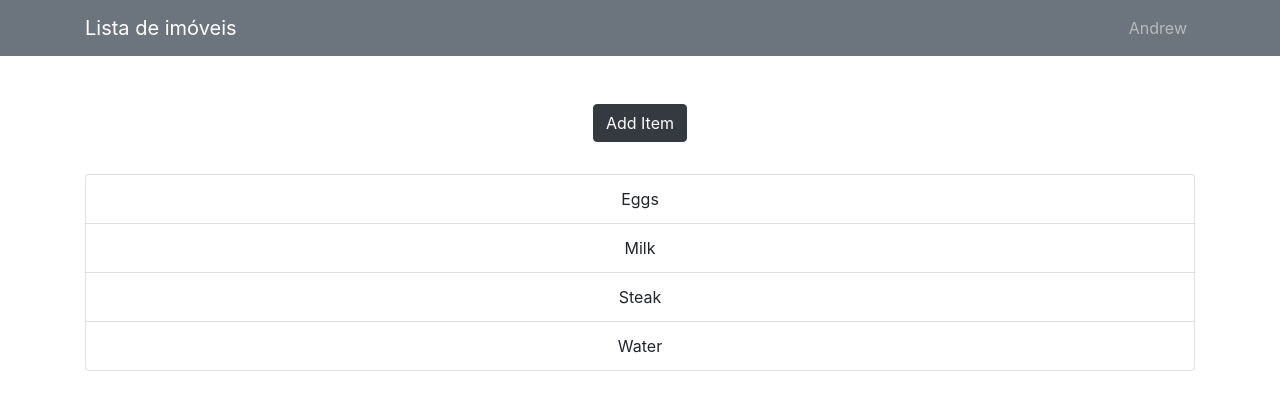
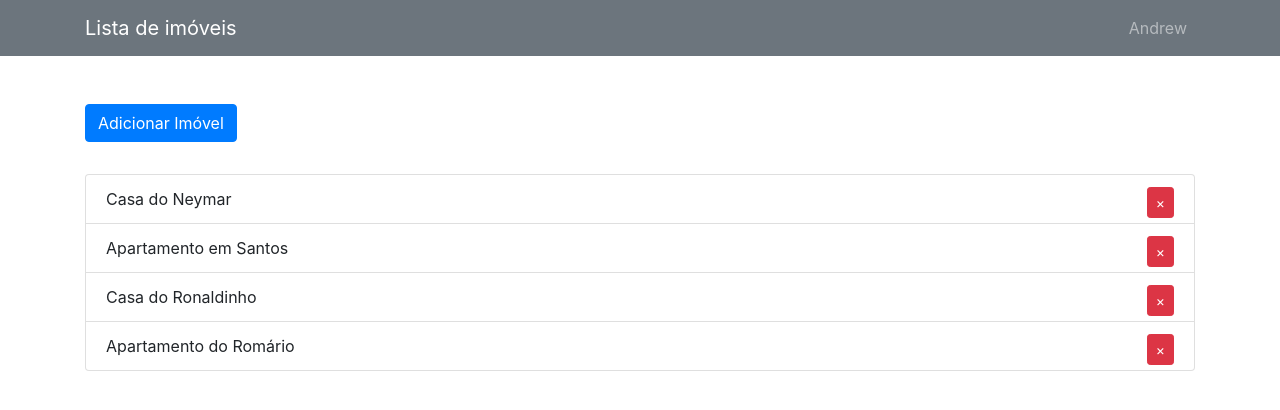
Before and after one commit to AndrewMak/ReactMongoExpress, a React (Create React App) app in the folder client/: page / in a window 1280 px wide. Shown: the top 410 px of the page. Built offline with nearby package versions, Linux system fonts and the light colour scheme.

Commit message:
adicionado o botão de excluir

```diff
--- a/client/src/App.css
+++ b/client/src/App.css
@@ -1,28 +1,21 @@
-.App {
-  text-align: center;
+.remove-btn {
+  margin-left: 0.5rem;
 }
 
-.App-logo {
-  animation: App-logo-spin infinite 20s linear;
-  height: 80px;
+.fade-enter {
+  opacity: 0.01;
 }
 
-.App-header {
-  background-color: #222;
-  height: 150px;
-  padding: 20px;
-  color: white;
+.fade-enter-active {
+  opacity: 1;
+  transition: opacity 1000ms ease-in;
 }
 
-.App-title {
-  font-size: 1.5em;
+.fade-exit {
+  opacity: 1;
 }
 
-.App-intro {
-  font-size: large;
+.fade-exit-active {
+  opacity: 0.01;
+  transition: opacity 1000ms ease-in;
 }
-
-@keyframes App-logo-spin {
-  from { transform: rotate(0deg); }
-  to { transform: rotate(360deg); }
-}
--- a/client/src/components/ListProperties.js
+++ b/client/src/components/ListProperties.js
@@ -17,19 +17,19 @@ class ListProperties extends Component {
     state = {
         items: [{
                 id: uuid(),
-                name: 'Eggs'
+                name: 'Casa do Neymar'
             },
             {
                 id: uuid(),
-                name: 'Milk'
+                name: 'Apartamento em Santos'
             },
             {
                 id: uuid(),
-                name: 'Steak'
+                name: 'Casa do Ronaldinho'
             },
             {
                 id: uuid(),
-                name: 'Water'
+                name: 'Apartamento do Romário'
             }
         ]
     }
@@ -37,16 +37,16 @@ class ListProperties extends Component {
         const { items } = this.state;
         return(
             <Container>
-                <Button color="dark" style={{marginBottom: '2rem'}}
+                <Button color="primary" style={{marginBottom: '2rem'}}
                 onClick={() => {
-                    const name = prompt('Enter Item');
+                    const name = prompt('Insira o nome do Imóvel');
                     if(name){
                         this.setState(state => ({
                             items: [...state.items, {id: uuid(), name}]
                         }));
                     }
                 }}
-                >Add Item</Button>
+                >Adicionar Imóvel</Button>
 
                 <ListGroup>
                     <TransitionGroup className="list-properties">
@@ -54,6 +54,18 @@ class ListProperties extends Component {
               <CSSTransition key={id} timeout={500} classNames="fade">
                 <ListGroupItem>
                   {name}
+                  <Button
+                    className="remove-btn float-right"
+                    color="danger"
+                    size="sm"
+                    onClick={() => {
+                       this.setState(state =>({
+                            items: state.items.filter(item => item.id !== id)
+                        }));
+                      }}
+                  >
+                    &times;
+                  </Button>
                 </ListGroupItem>
               </CSSTransition>
             ))}
@@ -62,6 +74,7 @@ class ListProperties extends Component {
             </Container>
         );
     }
+
 }
 
 export default ListProperties;
```
